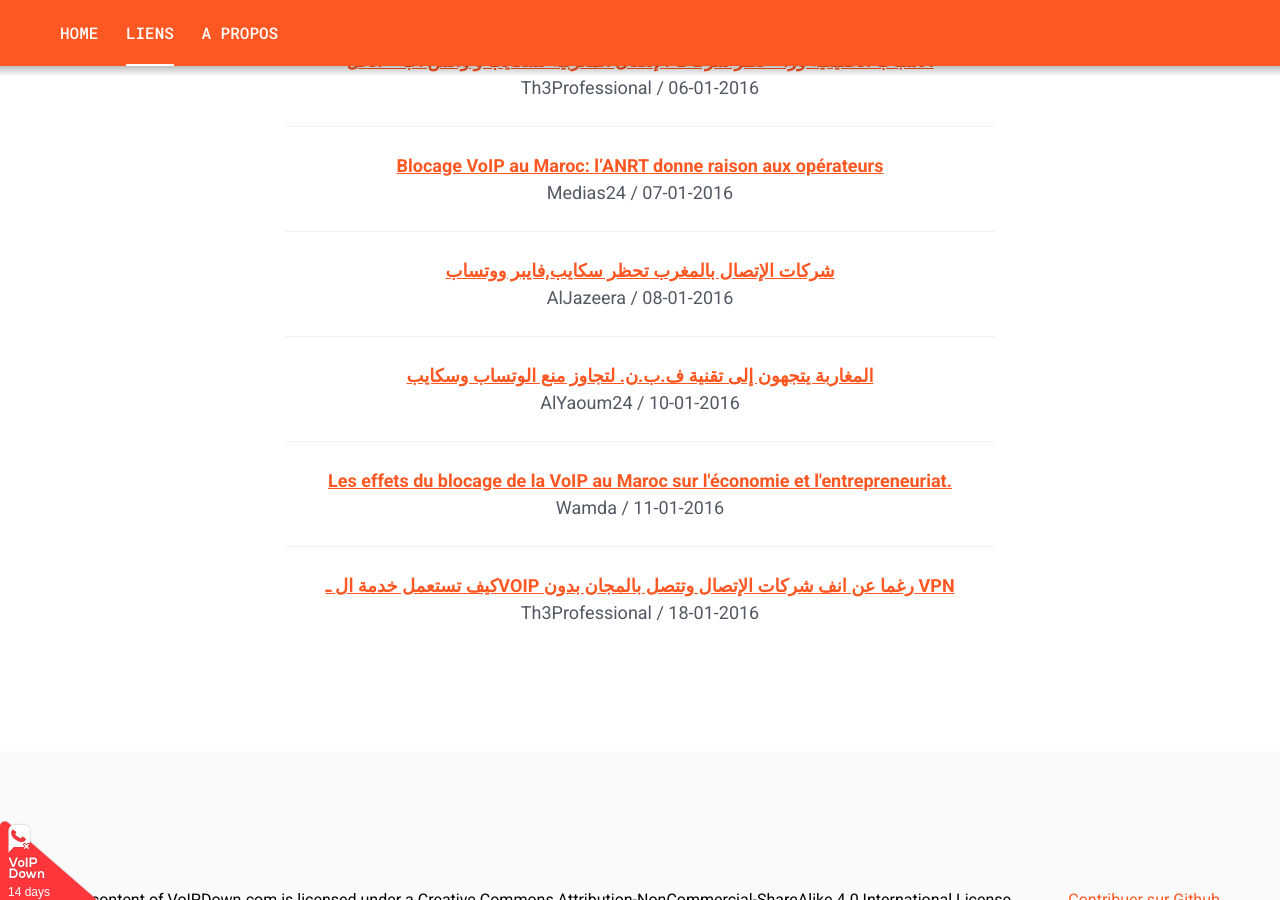
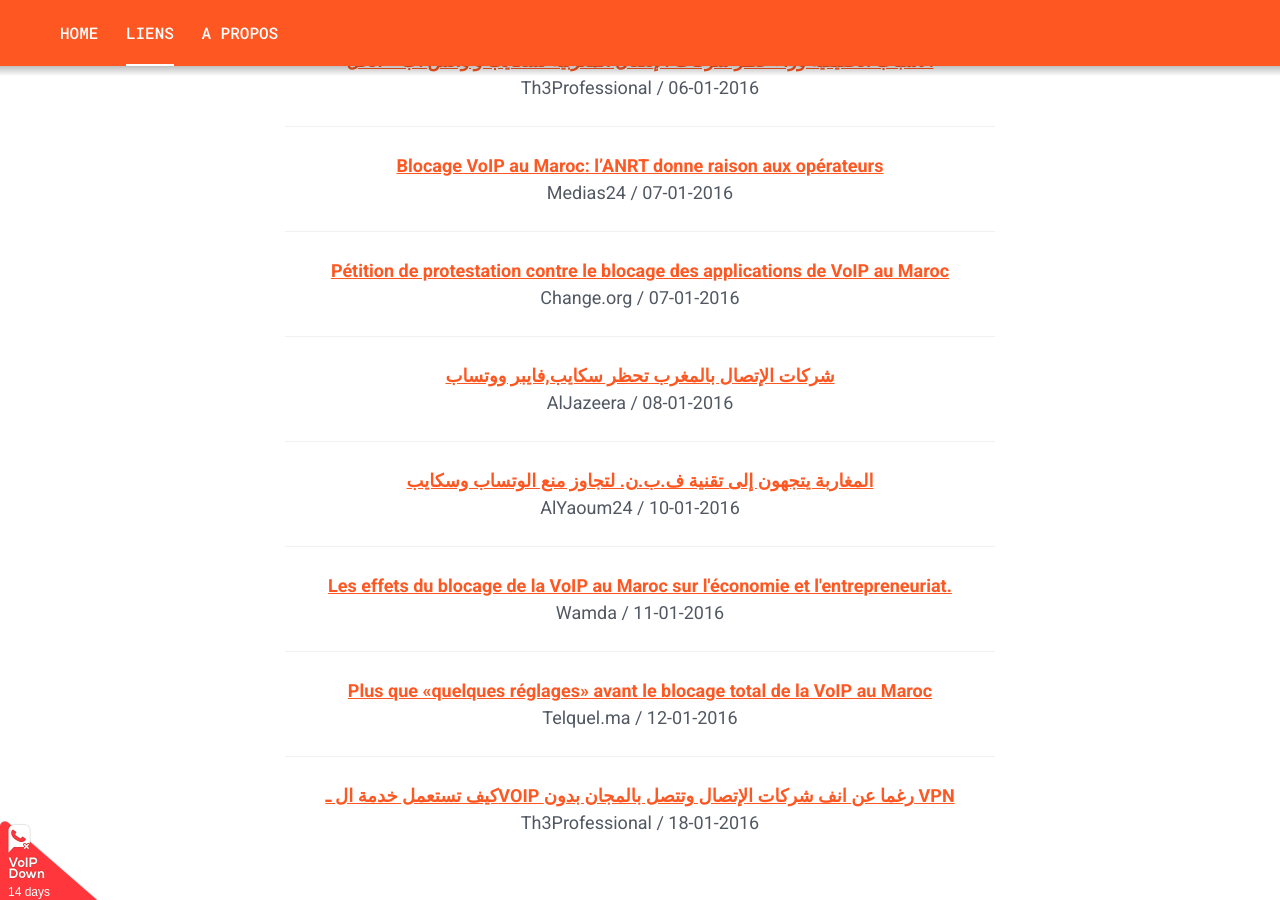
Before and after one commit to VoIPDown/voipdown.github.io, a Jekyll site: the page built from _pages/articles.html, in a window 1280 px wide and 900 px high, scrolled down 777 px. Built offline with Jekyll 4.4.1, drawn with Linux system fonts in a browser that asks for light colours.

Commit message:
Add more links.

```diff
--- a/_data/links.yml
+++ b/_data/links.yml
@@ -47,3 +47,13 @@
   url: http://www.alyaoum24.com/473265.html
   date: 10-01-2016
   sitename: AlYaoum24
+
+- title: Pétition de protestation contre le blocage des applications de VoIP au Maroc
+  url: https://www.change.org/p/mr-le-président-du-conseil-d-administration-de-l-a-n-r-t-mr-le-directeur-général-de-l-a-n-r-t-pétition-de-protestation-contre-le-blocage-des-applications-de-voip-au-maroc
+  date: 07-01-2016
+  sitename: Change.org
+
+- title: Plus que «quelques réglages» avant le blocage total de la VoIP au Maroc
+  url: http://telquel.ma/2016/01/12/plus-quelques-reglages-blocage-total-voip-maroc_1477504
+  date: 12-01-2016
+  sitename: Telquel.ma
```
